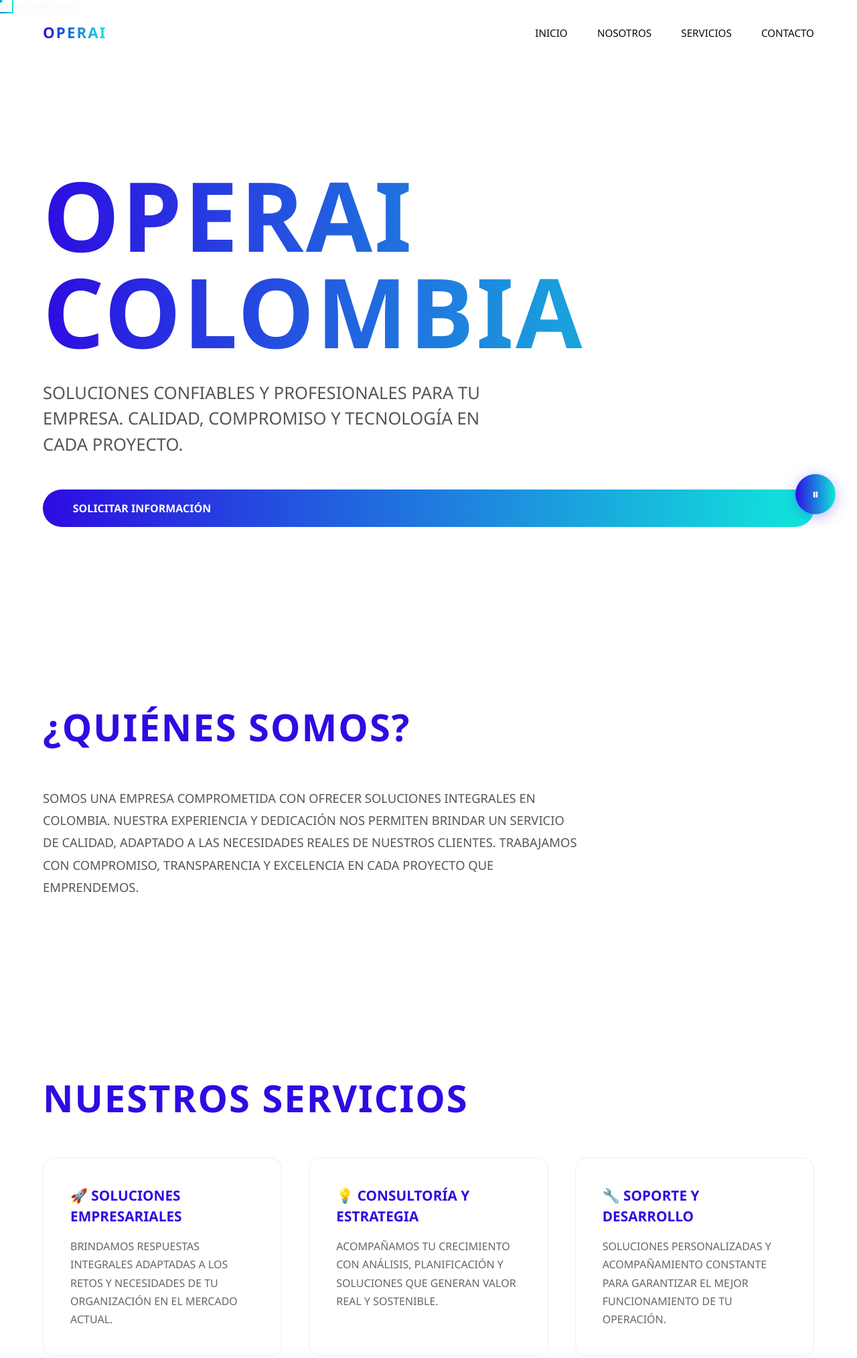
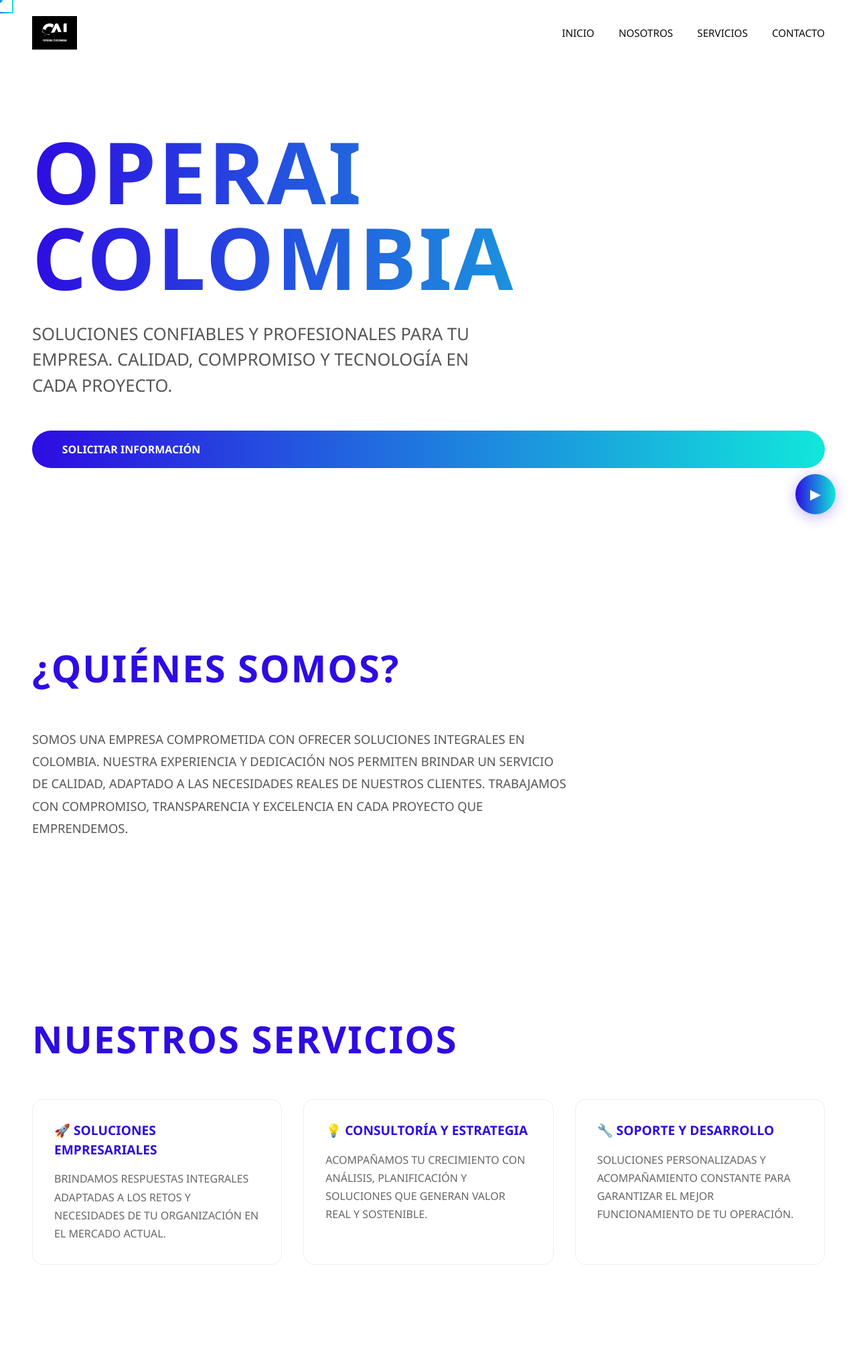
Before and after one commit to operaicolombia/operaicolombia.github.io, a plain HTML site: page index.html in a window 1280 px wide. Shown: the top 2028 px of the page at 67% size. Drawn offline with Linux system fonts and the light colour scheme.

Commit message:
Refactor HTML and CSS for layout adjustments

```diff
--- a/index.html
+++ b/index.html
@@ -1,5 +1,3 @@
-html
-Preview
 <!DOCTYPE html>
 <html lang="es">
 <head>
@@ -30,10 +28,9 @@ Preview
             background: #ffffff;
             color: var(--negro);
             line-height: 1.5;
-            text-transform: uppercase; /* TODO EN MAYÚSCULAS */
+            text-transform: uppercase;
         }
 
-        /* ========== REPRODUCTOR DE MÚSICA AUTOMÁTICO ========== */
         .audio-oculto {
             display: none;
         }
@@ -65,9 +62,7 @@ Preview
             transform: scale(1.1);
             box-shadow: 0 6px 25px rgba(45, 12, 226, 0.4);
         }
-        /* =========================================== */
 
-        /* ========== CURSOR PERSONALIZADO ========== */
         .cursor-dot {
             width: 8px;
             height: 8px;
@@ -97,14 +92,13 @@ Preview
             height: 70px;
             opacity: 0.7;
         }
-        /* ========================================== */
 
         header {
             position: fixed;
             top: 0;
             left: 0;
             width: 100%;
-            padding: 2rem 4rem;
+            padding: 1.5rem 3rem;
             display: flex;
             justify-content: space-between;
             align-items: center;
@@ -113,18 +107,13 @@ Preview
             z-index: 100;
         }
 
-        .logo-text {
-            font-size: 1.4rem;
-            font-weight: 700;
-            letter-spacing: 2px;
-            background: linear-gradient(90deg, var(--acento), var(--turquesa));
-            -webkit-background-clip: text;
-            -webkit-text-fill-color: transparent;
-            background-clip: text;
+        .logo-img {
+            height: 50px;
+            width: auto;
         }
 
         nav a {
-            margin-left: 2.5rem;
+            margin-left: 2rem;
             color: var(--negro);
             text-decoration: none;
             font-size: 0.95rem;
@@ -137,7 +126,7 @@ Preview
         }
 
         section {
-            padding: 8rem 4rem;
+            padding: 8rem 3rem;
             max-width: 1400px;
             margin: 0 auto;
             opacity: 0;
@@ -151,7 +140,7 @@ Preview
         }
 
         .hero {
-            padding-top: 14rem;
+            padding-top: 12rem;
             min-height: 100vh;
             display: flex;
             flex-direction: column;
@@ -159,7 +148,7 @@ Preview
         }
 
         .hero h1 {
-            font-size: clamp(3.5rem, 12vw, 9rem);
+            font-size: clamp(3.5rem, 12vw, 8rem);
             line-height: 1;
             font-weight: 800;
             letter-spacing: 3px;
@@ -211,15 +200,15 @@ Preview
 
         .services-grid {
             display: grid;
-            grid-template-columns: repeat(auto-fit, minmax(320px, 1fr));
-            gap: 2.5rem;
+            grid-template-columns: repeat(auto-fit, minmax(300px, 1fr));
+            gap: 2rem;
             margin-top: 2rem;
         }
 
         .service-card {
             border: 1px solid #eee;
             border-radius: 16px;
-            padding: 2.5rem;
+            padding: 2rem;
             transition: all 0.4s ease;
             background: white;
         }
@@ -231,7 +220,7 @@ Preview
         }
 
         .service-card h3 {
-            font-size: 1.3rem;
+            font-size: 1.2rem;
             margin-bottom: 1rem;
             color: var(--acento);
         }
@@ -247,7 +236,7 @@ Preview
         }
 
         footer {
-            padding: 3rem 4rem;
+            padding: 3rem;
             border-top: 1px solid #eee;
             text-align: center;
             color: #777;
@@ -256,16 +245,17 @@ Preview
 
         @media (max-width: 768px) {
             header {
-                padding: 1.2rem 1.5rem;
+                padding: 1.2rem 1rem;
                 flex-direction: column;
                 gap: 1rem;
             }
             nav a {
-                margin-left: 1rem;
-                margin-right: 1rem;
+                margin-left: 0.5rem;
+                margin-right: 0.5rem;
+                font-size: 0.85rem;
             }
             section {
-                padding: 5rem 1.5rem;
+                padding: 5rem 1rem;
             }
             .hero {
                 padding-top: 10rem;
@@ -286,24 +276,21 @@ Preview
 </head>
 <body>
 
-    <!-- ELEMENTOS DEL CURSOR PERSONALIZADO -->
     <div class="cursor-dot"></div>
     <div class="cursor-ring"></div>
 
-    <!-- MÚSICA QUE SE REPRODUCE AUTOMÁTICAMENTE -->
     <div class="audio-oculto">
-        <audio id="musica" src="fortunateSon.mp3" loop autoplay>
+        <audio id="musica" src="fortunateSon.mp3" loop>
             Tu navegador no soporta audio.
 
     </div>
 
-    <!-- BOTÓN DE REPRODUCIR/PAUSAR -->
     <div class="reproductor">
-        <button class="btn-musica" id="botonMusica">⏸</button>
+        <button class="btn-musica" id="botonMusica">▶</button>
     </div>
 
     <header>
-        <div class="logo-text">OPERAI</div>
+        <img src="OPERAICOL.svg" alt="OPERAI COLOMBIA" class="logo-img">
         <nav>
             <a href="#inicio">INICIO</a>
             <a href="#nosotros">NOSOTROS</a>
@@ -358,24 +345,10 @@ Preview
     </footer>
 
     <script>
-        // ====== REPRODUCIR Y PAUSAR MÚSICA ======
         const audio = document.getElementById('musica');
         const boton = document.getElementById('botonMusica');
-        let reproduciendo = true; // EMPIEZA SONANDO AUTOMÁTICAMENTE
+        let reproduciendo = false;
 
-        // Intentar reproducir automáticamente al cargar la página
-        window.addEventListener('DOMContentLoaded', function() {
-            audio.play().then(() => {
-                boton.textContent = '⏸';
-                reproduciendo = true;
-            }).catch(err => {
-                // Si el navegador bloquea el auto-reproducción, esperar clic del usuario
-                boton.textContent = '▶';
-                reproduciendo = false;
-            });
-        });
-
-        // Botón para pausar/reproducir manualmente
         boton.addEventListener('click', function() {
             if (!reproduciendo) {
                 audio.play().then(() => {
@@ -389,7 +362,6 @@ Preview
             }
         });
 
-        // ====== ANIMACIÓN AL HACER SCROLL ======
         const sections = document.querySelectorAll('section');
         const observer = new IntersectionObserver((entries) => {
             entries.forEach(entry => {
@@ -403,7 +375,6 @@ Preview
             observer.observe(section);
         });
 
-        // ====== CURSOR PERSONALIZADO EFECTO SUAVE ======
         const cursorDot = document.querySelector('.cursor-dot');
         const cursorRing = document.querySelector('.cursor-ring');
 
@@ -421,17 +392,14 @@ Preview
             dotY = mouseY;
             cursorDot.style.left = `${dotX}px`;
             cursorDot.style.top = `${dotY}px`;
-
             ringX += (mouseX - ringX) * 0.1;
             ringY += (mouseY - ringY) * 0.1;
             cursorRing.style.left = `${ringX}px`;
             cursorRing.style.top = `${ringY}px`;
-
             requestAnimationFrame(animateCursor);
         }
         animateCursor();
 
-        // Agrandar anillo al pasar sobre enlaces y botones
         const hoverElements = document.querySelectorAll('a, .service-card, .btn, .btn-musica');
         hoverElements.forEach(el => {
             el.addEventListener('mouseenter', () => cursorRing.classList.add('hover'));
```
